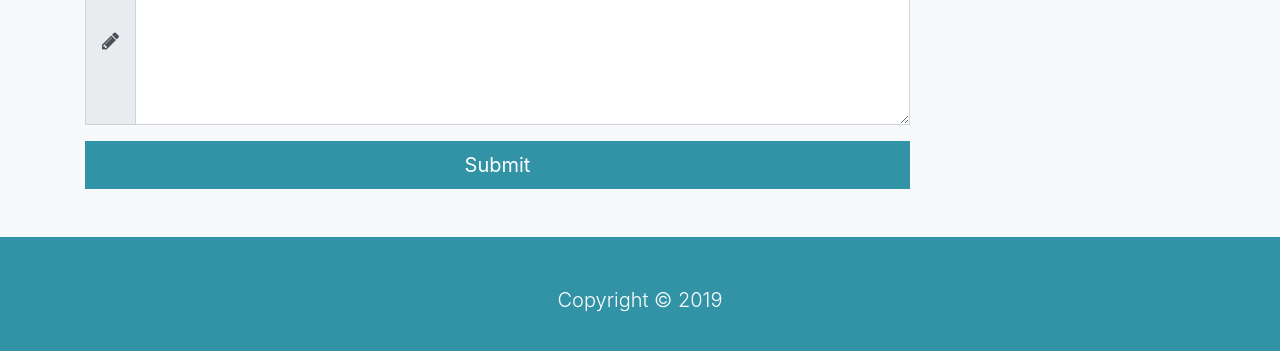
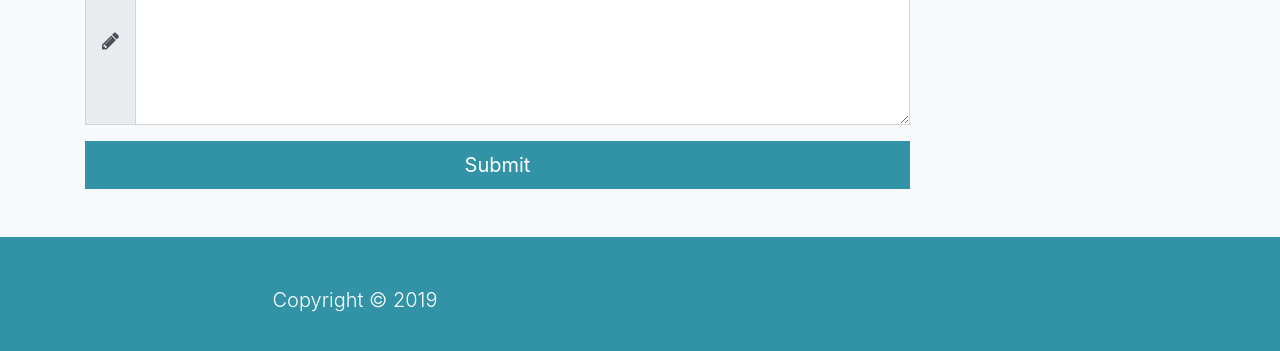
Before and after one commit to DaveCoded/Mizuke-Theme, a website: page src/index.html in a window 1280 px wide. Shown: the part 2681-3032 px from the top of the page. Drawn offline with Linux system fonts and the light colour scheme.

Commit message:
fix vulnerabilities

```diff
--- a/src/index.html
+++ b/src/index.html
@@ -453,7 +453,7 @@
     <footer id="main-footer" class="py-5 bg-primary text-white">
       <div class="container">
         <div class="row text-center">
-          <div class="col-md-6 mx-auto">
+          <div class="col-md-6">
             <p class="lead">Copyright &copy; 2019</p>
           </div>
         </div>
```
Also changed, not shown: 1 other file.
